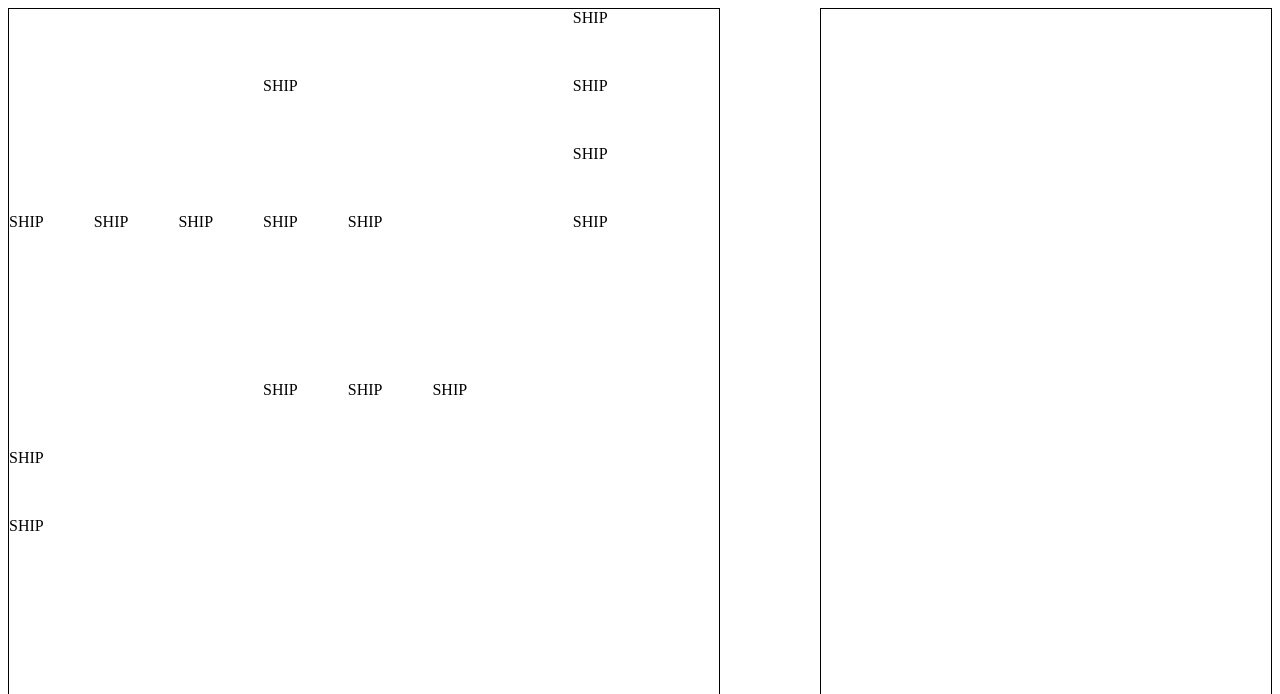
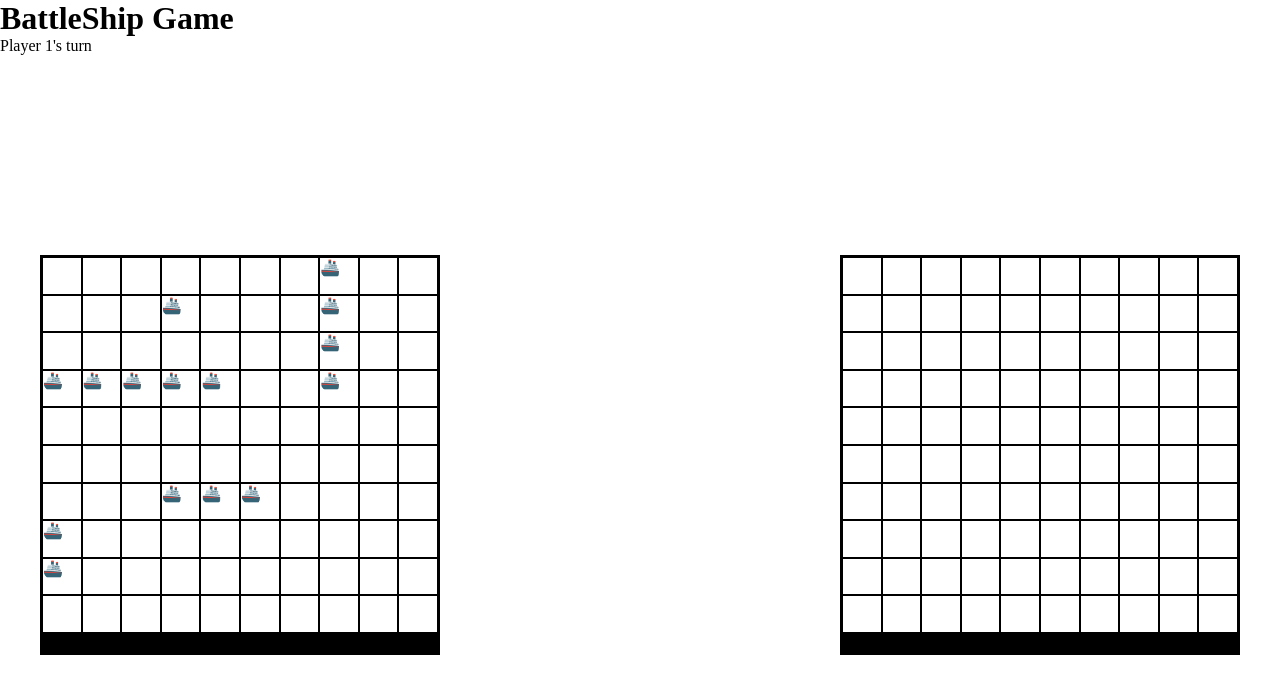
Before and after one commit to Tack-12/battle-ship, a website built with webpack: page src/index.html in a window 1280 px wide. Shown: the top 694 px of the page. Built offline with nearby package versions, Linux system fonts and the light colour scheme.

Commit message:
Game Logic Completed & Implemented

```diff
--- a/src/game.js
+++ b/src/game.js
@@ -52,7 +52,7 @@
                 opponent_box.removeEventListener('click', markHit);
 
                 if (current_board[i][j] !== 0) {
-                    current_box.textContent = "SHIP";
+                    current_box.textContent = "🚢";
                     if (current_board[i][j].isSunk()) {
                         current_box.textContent = "Sunk";
                         current_box.removeEventListener('click', markHit);
@@ -97,6 +97,8 @@
         return new Promise((resolve) => {
             function handle(event) {
                 let box = event.target;
+
+                if(!board.contains(box)) return
                 box.removeEventListener('click', handle);
                 resolve(box);
             }
@@ -110,23 +112,50 @@
 
         let current_player = 0;
         let i =0;
+        let winner = false;
+        let status = document.querySelector('.gamestatus')
 
         do {
             if (current_player === 0) {
                 hideShip(current_player);
                 displayShip(current_player);
+                status.textContent = "Player 1's turn"
                 const box = await waitForClick(rightBoard);
+                let points = box.dataset.point.split(',')
+                let row = parseInt(points[0]);
+                let column = parseInt(points[1]);
+                computer.recieveAttack([row , column]);
+                console.log(computer.getSunkBoats());
+                if(player1.checkAllSunk()){
+                    status.textContent = "Player 2 Wins"
+                    console.log("Winner is Player 1")
+                    winner = true;
+                    break;
+                }
                 current_player = 1;
                 i++;
             }
             else {
                 hideShip(current_player);
                 displayShip(current_player);
+                status.textContent = "Player 2's turn"
                 const box = await waitForClick(leftBoard);
+                let points = box.dataset.point.split(',')
+                let row = parseInt(points[0]);
+                let column = parseInt(points[1]);
+                player1.recieveAttack([row , column]);
+                console.log(player1.getSunkBoats());
+                player1.getSunkBoats();
+                if(player1.checkAllSunk()){
+                    status.textContent = "Player 2 Wins"
+                    console.log("Winner is Player 2")
+                    winner = true;
+                    break;
+                }
                 current_player = 0;
                 i++;
             }
-        }while(i<5)
+        }while(!winner);
 
     }
 
--- a/src/index.html
+++ b/src/index.html
@@ -1,5 +1,6 @@
 <!doctype html>
 <html lang="en">
+
 <head>
   <meta charset="UTF-8" />
   <meta name="viewport" content="width=device-width, initial-scale=1.0" />
@@ -9,8 +10,12 @@
 </head>
 
 <body>
-  <div id="LeftBoard"></div>
-  <div id="RightBoard"></div>
+  <h1>BattleShip Game</h1>
+  <p class="gamestatus"></p>
+  <div class="game">
+    <div id="LeftBoard"></div>
+    <div id="RightBoard"></div>
+  </div>
 </body>
 
 </html>
--- a/src/style.css
+++ b/src/style.css
@@ -1,16 +1,38 @@
-#LeftBoard{
-    display: grid;
-    grid-template-columns: repeat(10 , 1fr);
-    gap:50px;
+/* Reset */
+* {
+  box-sizing: border-box;
+  margin: 0;
+  padding: 0;
+}
+
+/* Page layout: boards on opposite sides */
+.game{
+  display: flex;
+  gap: 50px;
+  justify-content: space-between;
+  align-items: center;
+  height: 100vh;
+  padding: 40px;
+}
+
+/* Board styling */
+#LeftBoard,
+#RightBoard {
+  display: grid;
+  grid-template-columns: repeat(10, 1fr);
+  grid-template-rows: repeat(10, 1fr);
+  width: 400px;
+  height: 400px;
+  border: 2px solid black;
+}
+#LeftBoard>div,
+#RightBoard>div {
     border: 1px solid black;
 }
-#RightBoard{
-    display: grid;
-    grid-template-columns: repeat(10 , 1fr);
-    gap:50px;
-    border: 1px solid black;
+/* Individual cells (added via JS) */
+.cell {
+  width: 100%;
+  height: 100%;
+  border: 1px solid #333; /* remove if you want ZERO lines */
+  background-color: #222;
 }
-body{
-    display: flex;
-    gap:100px
-}
```
